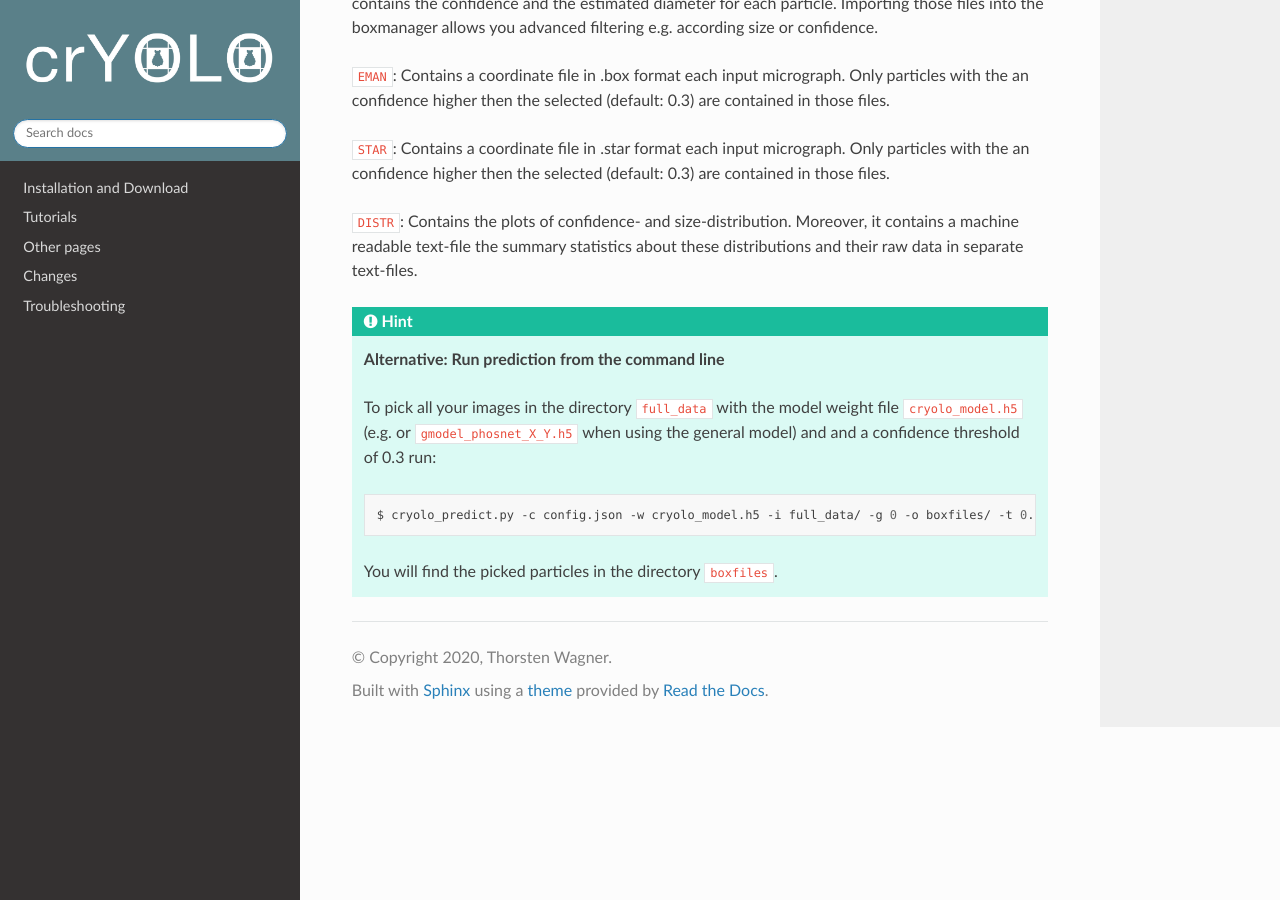
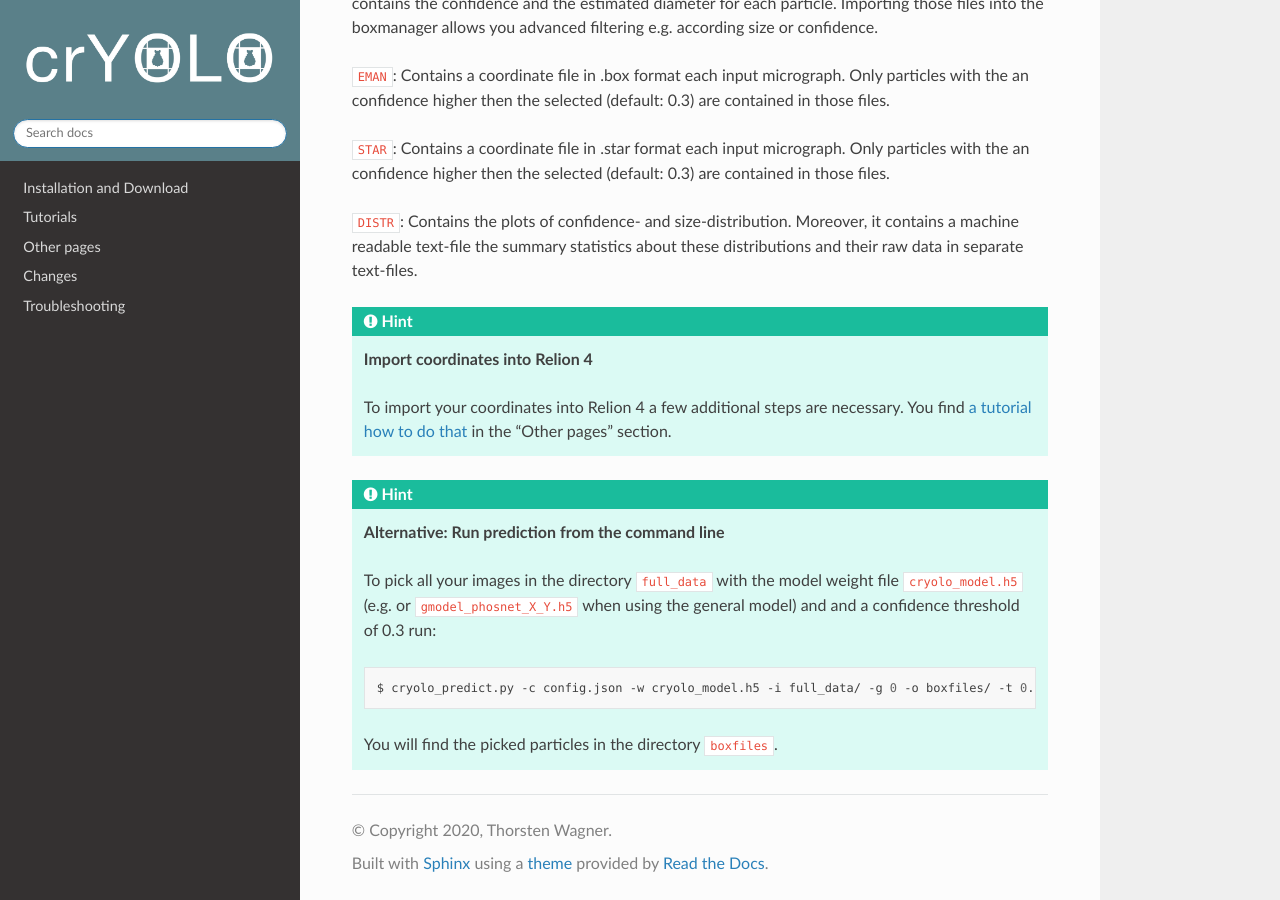
Before and after one commit to MPI-Dortmund/cryolo, a Sphinx documentation site: the page built from source/tutorials/picking.rst, in a window 1280 px wide and 900 px high, scrolled down 1295 px. Built offline with Sphinx 7.4.7 and the Read the Docs theme 2.0.0, drawn with Linux system fonts in a browser that asks for light colours.

Commit message:
update other pages, add link in tutorial

```diff
--- a/source/other/other.rst
+++ b/source/other/other.rst
@@ -37,4 +37,10 @@ Other pages
 
 ----
 
+.. _import-relion-4:
+.. include:: import_relion_4.rst
+
+
+----
+
 .. include:: general_model_trainingsets.rst
--- a/source/tutorials/picking.rst
+++ b/source/tutorials/picking.rst
@@ -40,6 +40,13 @@ After picking is done, you can find four folders in your specified output folder
 
 .. hint::
 
+    **Import coordinates into Relion 4**
+
+    To import your coordinates into Relion 4 a few additional steps are necessary. You find :ref:`a tutorial how to do that <import-relion-4>`  in the "Other pages" section.
+
+
+.. hint::
+
     **Alternative: Run prediction from the command line**
 
     To pick all your images in the directory :file:`full_data` with the model weight file :file:`cryolo_model.h5` (e.g. or :file:`gmodel_phosnet_X_Y.h5` when using the general model) and and a confidence threshold of 0.3 run:
```
Also changed, not shown: source/other/import_filaments_relion.rst (+0 -31 lines), source/other/import_relion_4.rst (added, +29 -0 lines).
